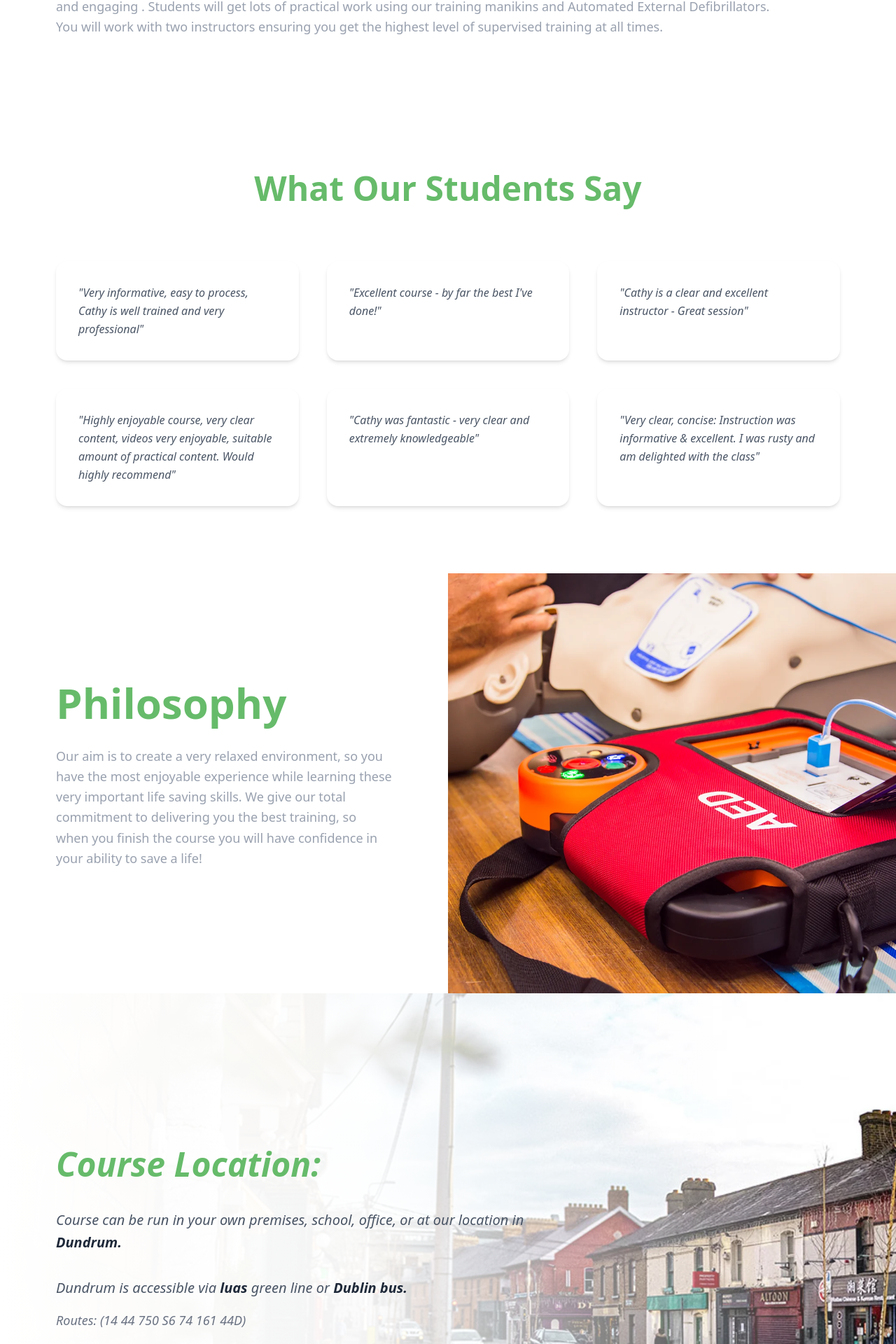
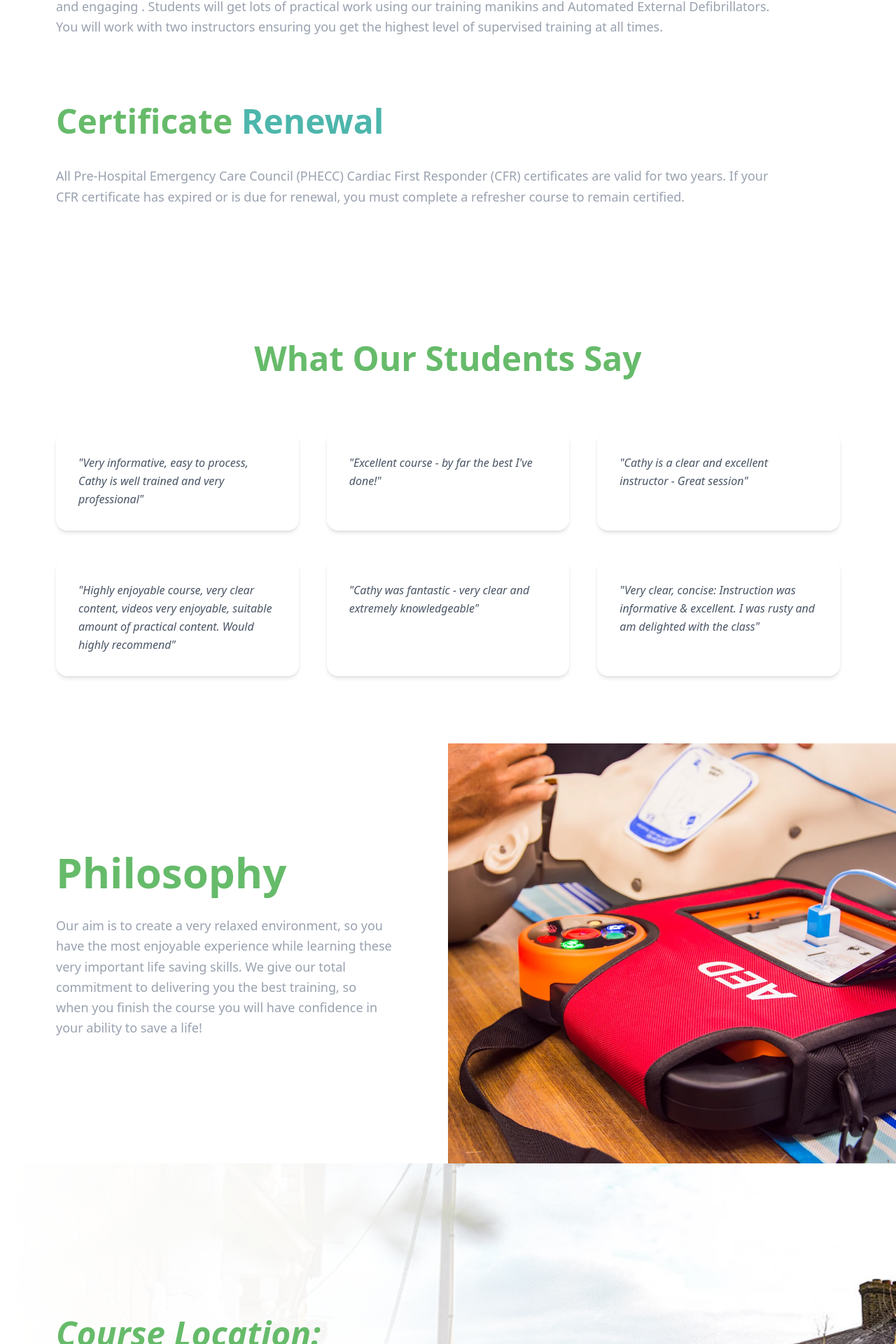
Before and after one commit to daniellambert95/for-life-first-aid, a Next.js app: page / in a window 1280 px wide. Shown: the part 2510-4430 px from the top of the page at 70% size. Built offline with nearby package versions, Linux system fonts and the light colour scheme; no server answers.

Commit message:
Update location details and add certificate renewal info
Updated course and footer location references to 'Dundrum D16H7E2' for greater specificity. Added a new section about certificate renewal to CourseContent. Clarified bus routes and location details in Location component.

```diff
--- a/src/app/layout.tsx
+++ b/src/app/layout.tsx
@@ -9,7 +9,7 @@ const inter = Inter({
 
 export const metadata: Metadata = {
   title: "Cardiac First Responder Course | For Life First Aid",
-  description: "PHECC Certified Cardiac First Responder Course in Dublin. Learn CPR, AED use, and life-saving skills. €85, valid for 2 years. Book your course in Dundrum or at your premises.",
+  description: "PHECC Certified Cardiac First Responder Course in Dublin Dundrum D16. Learn CPR, AED use, and life-saving skills. €85, valid for 2 years. Book your course in Dundrum or at your premises.",
   keywords: ["Cardiac First Responder", "CPR course Dublin", "AED training", "First Aid Course Ireland", "PHECC Certified", "Dundrum", "Dublin", "CPR certification", "First Responder training", "Emergency response course"],
   authors: [{ name: "For Life First Aid" }],
   creator: "For Life First Aid",
@@ -27,7 +27,7 @@ export const metadata: Metadata = {
   },
   openGraph: {
     title: "Cardiac First Responder Course | For Life First Aid",
-    description: "PHECC Certified Cardiac First Responder Course in Dublin. Learn CPR, AED use, and life-saving skills. €85, valid for 2 years.",
+    description: "PHECC Certified Cardiac First Responder Course in Dublin Dundrum D16. Learn CPR, AED use, and life-saving skills. €85, valid for 2 years.",
     type: "website",
     locale: "en_IE",
     siteName: "For Life First Aid",
@@ -35,7 +35,7 @@ export const metadata: Metadata = {
   twitter: {
     card: "summary_large_image",
     title: "Cardiac First Responder Course | For Life First Aid",
-    description: "PHECC Certified Cardiac First Responder Course in Dublin. Learn CPR, AED use, and life-saving skills.",
+    description: "PHECC Certified Cardiac First Responder Course in Dublin Dundrum D16. Learn CPR, AED use, and life-saving skills.",
   },
   verification: {
     google: "google-site-verification-code-here",
--- a/src/components/CourseContent.tsx
+++ b/src/components/CourseContent.tsx
@@ -42,7 +42,7 @@ export default function CourseContent() {
                 </div>
 
                 {/* Full Width Course Details Section */}
-                <div id="details" className="w-full">
+                <div id="details" className="w-full mb-16 lg:mb-24">
                     <h2 className="text-3xl sm:text-4xl md:text-5xl lg:text-5xl font-bold mb-8 sm:mb-10 text-[#66bb6a]">
                         Course <span className="text-[#4db6ac]">Details:</span>
                     </h2>
@@ -50,6 +50,16 @@ export default function CourseContent() {
                         The Cardiac first responder course is approx 3.5 hours long. The course is instructor and video led, it is very interactive and engaging . Students will get lots of practical work using our training manikins and Automated External Defibrillators. You will work with two instructors ensuring you get the highest level of supervised training at all times.
                     </p>
                 </div>
+
+                {/* Certificate Renewal Section */}
+                <div className="w-full">
+                    <h2 className="text-3xl sm:text-4xl md:text-5xl lg:text-5xl font-bold mb-8 sm:mb-10 text-[#66bb6a]">
+                        Certificate <span className="text-[#4db6ac]">Renewal</span>
+                    </h2>
+                    <p className="text-gray-400 leading-relaxed text-sm sm:text-base md:text-lg max-w-5xl">
+                        All Pre-Hospital Emergency Care Council (PHECC) Cardiac First Responder (CFR) certificates are valid for two years. If your CFR certificate has expired or is due for renewal, you must complete a refresher course to remain certified.
+                    </p>
+                </div>
             </div>
         </section>
     );
--- a/src/components/Footer.tsx
+++ b/src/components/Footer.tsx
@@ -40,7 +40,7 @@ export default function Footer() {
                                 </a>
                             </p>
                             <p>
-                                <span className="font-semibold">Location:</span> Dundrum, Dublin
+                                <span className="font-semibold">Location:</span> Dundrum D16H7E2, Dublin
                             </p>
                         </div>
                     </div>
--- a/src/components/Location.tsx
+++ b/src/components/Location.tsx
@@ -27,7 +27,7 @@ export default function Location() {
 
                         <div className="space-y-6 sm:space-y-8 text-gray-600">
                             <p className="text-base sm:text-lg md:text-xl leading-relaxed italic">
-                                Course can be run in your own premises, school, office, or at our location in <span className="font-bold text-gray-800">Dundrum.</span>
+                                Course can be run in your own premises, school, office, or at our location in <span className="font-bold text-gray-800">Dundrum D16H7E2.</span>
                             </p>
 
                             <div className="space-y-4">
@@ -36,7 +36,7 @@ export default function Location() {
                                 </p>
 
                                 <p className="text-sm sm:text-base md:text-lg italic text-gray-500">
-                                    Routes: (14 44 750 S6 74 161 44D)
+                                    Routes: (44, 44B, 14, 750)
                                 </p>
                             </div>
                         </div>
```
